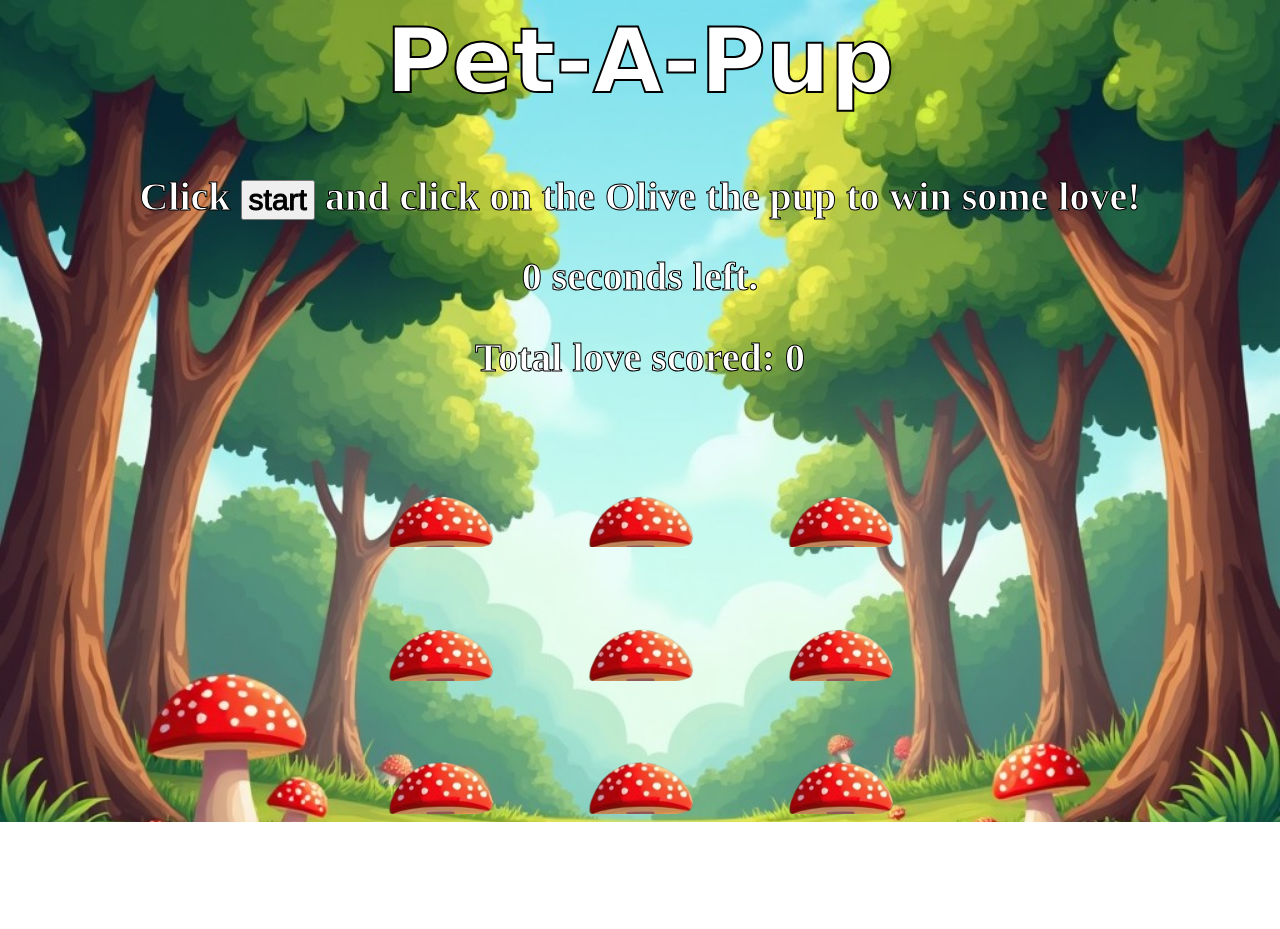
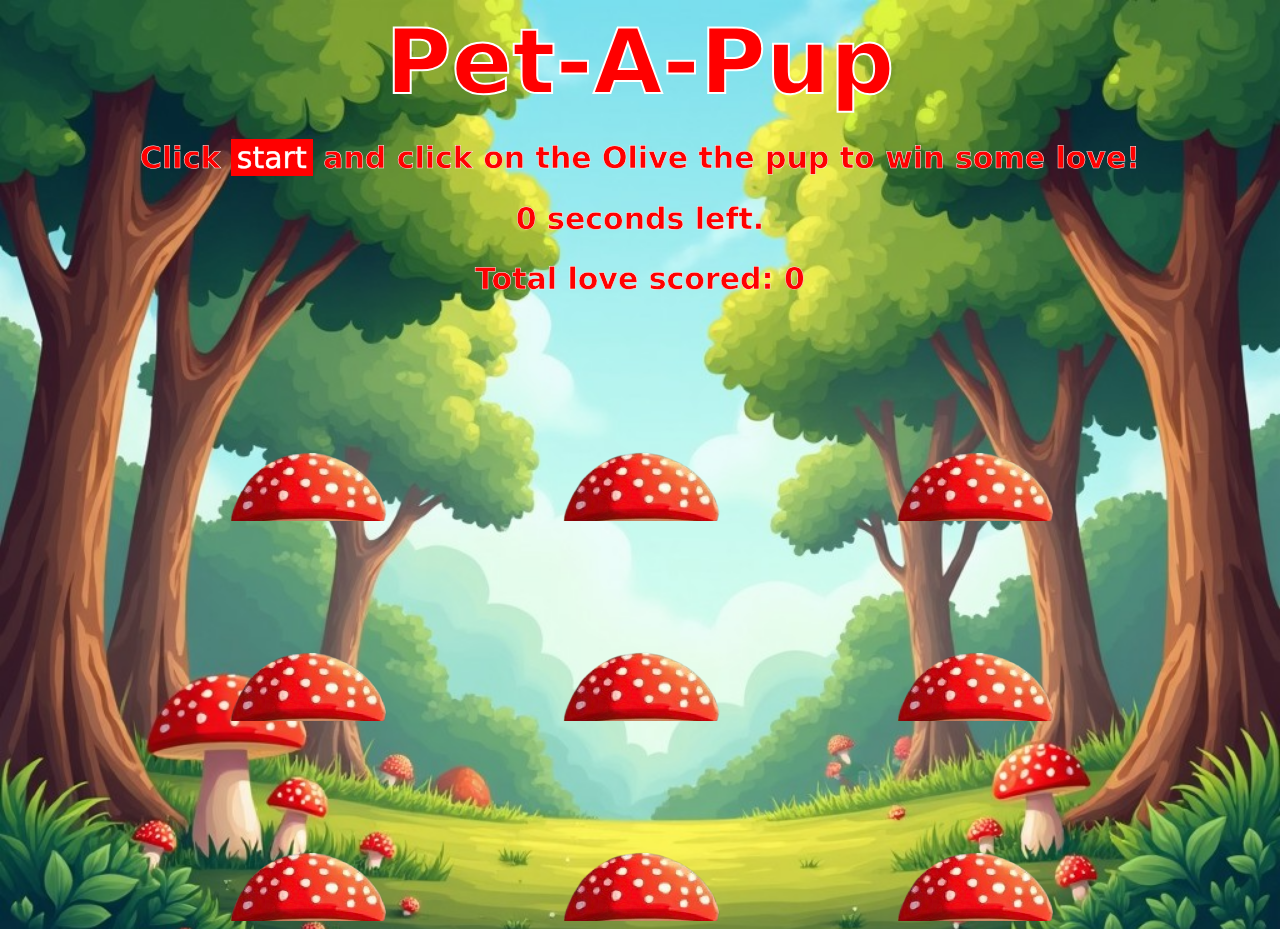
Before and after one commit to ultindigo/pet-a-pup, a website built with Parcel: page index.html in a window 1280 px wide. Before the commit the page ends 822 px from the top, so only its background shows below. Built offline with nearby package versions, Linux system fonts and the light colour scheme.

Commit message:
Update styles.css to make functional with 9 holes and change appearance of headers

```diff
--- a/src/styles.css
+++ b/src/styles.css
@@ -13,33 +13,43 @@ h1 {
   text-align: center;
   font-size: 90px;
   font-family: Verdana, Geneva, Tahoma, sans-serif;
-  color: white;
-  -webkit-text-stroke: 2px black;
+  color: red;
+  margin-block-end: .1em;
+  margin-block-start: .1em;
+  -webkit-text-stroke: 2px white;
 }
 
 h2 {
   text-align: center;
-  font-size: 40px;
-  color: white;
-  -webkit-text-stroke: 1px black;
+  font-size: 30px;
+  font-family: Verdana, Geneva, Tahoma, sans-serif;
+  color: red;
+  -webkit-text-stroke: .5px white;
 }
 
 #start {
+    background-color: red;
+    font-family: Verdana, Geneva, Tahoma, sans-serif;
+    color: white;
     text-align: center;
+    font-size: 30px;
+    border: white;
+    border-style: unset;
+}
+
+#timer{
+    color: red;
+    border: black;
     font-size: 30px;
 }
 
-#timer{
-    color: white;
-}
-
 .grid {
-  width: 600px;
-  height: 400px;
+  width: 1000px;
+  height: 600px;
   display: flex;
   flex-wrap: wrap;
   margin: 0 auto;
-  cursor: url('https://github.com/ultindigo/pet-a-pup/blob/main/assets/treat.png?raw=true') pointer;
+  cursor: url("https://github.com/ultindigo/pet-a-pup/blob/main/assets/treat.png?raw=true") pointer;
 }
 
 .hole {
@@ -50,20 +60,20 @@ h2 {
 
 .hole:after {
   display: block;
-  background: url('https://github.com/ultindigo/pet-a-pup/blob/main/assets/mushroom.png?raw=true') bottom center no-repeat;
+  background: url("https://github.com/ultindigo/pet-a-pup/blob/main/assets/mushroom.png?raw=true") bottom center no-repeat;
   background-size:contain;
   content:'';
   width: 100%;
   height: 100%;
   position: absolute;
-  bottom: -56%;
-  z-index: 2;
+  bottom: -60%;
+  z-index: 1;
   pointer-events:none;
 }
 
 .mole {
   background:url('https://github.com/ultindigo/pet-a-pup/blob/main/assets/olive_ears.png?raw=true') bottom center no-repeat;
-  background-size: 100%;
+  background-size: 55%;
   position: absolute;
   top: 100%;
   width: 100%;
@@ -78,5 +88,5 @@ h2 {
   display: block;
   visibility: visible;
   opacity: 100%;
-  transform: scale(1.0);
+  transform: scale(1.2);
 }
```
